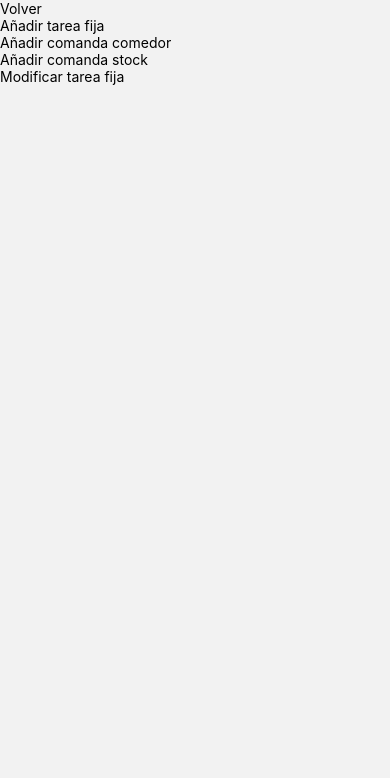
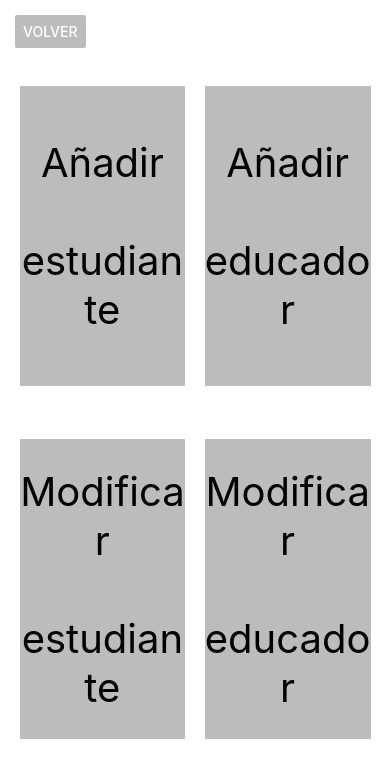
Before and after one commit to jmillangalvez/GuakasDGP, a React Native app in the folder agendaEscolar/: screen / in a window 390 px wide. Shown: the top 778 px of the page. Built offline with nearby package versions, Linux system fonts and the light colour scheme.

Commit message:
Finishing branch

```diff
--- a/agendaEscolar/App.js
+++ b/agendaEscolar/App.js
@@ -2,6 +2,8 @@ import React from "react";
 import { NavigationContainer } from '@react-navigation/native';
 import { createNativeStackNavigator } from '@react-navigation/native-stack';
 import studentSubmenu from './StudentSubmenu';
+import adminMenu from './admin_main';
+
 
 const Stack = createNativeStackNavigator();
 
@@ -13,6 +15,10 @@ const App = () => {
           name="Student submenu"
           component={studentSubmenu}
         />
+        <Stack.Screen
+          name="AdminMain"
+          component={adminMenu}
+        />
       </Stack.Navigator>
     </NavigationContainer>
   );
--- a/agendaEscolar/StudentSubmenu.js
+++ b/agendaEscolar/StudentSubmenu.js
@@ -1,7 +1,7 @@
 import { StatusBar } from 'expo-status-bar';
 import React, { Component } from "react";
 import { NavigationContainer } from '@react-navigation/native';
-import { Text, SafeAreaView, TouchableOpacity, View, Image } from 'react-native';
+import { Text, SafeAreaView, TouchableOpacity, View, Image, Button } from 'react-native';
 import * as ScreenOrientation from 'expo-screen-orientation';
 import styles from './Styles';
 
@@ -12,48 +12,51 @@ async function changeScreenOrientation() {
 export default function studentSubmenu({navigation}) {
     changeScreenOrientation();
     return (
-        <View style={styles.container}>
+        <View style={styles.mainView}>
             <View style={styles.goBackView}>
+                <Button
+                    title="Volver"
+                    accessibilityLabel="Volver"
+                    accessibilityRole="button"
+                    accessibilityHint="Vuelve al menú del administrador"
+                    color="#bcbcbc"
+                    onPress={() => navigation.navigate('AdminMain')}
+                />
+            </View>
+            <View style={styles.container}>
                 <TouchableOpacity
-                accessibilityLabel="Volver"
-                accessibilityRole="button"
-                accessibilityHint="Vuelve al menú del administrador"
-                onPress={() => navigation.navigate('submenu')}>
-                <Text style={styles.goBackText}>Volver</Text>
+                    accessibilityLabel="Añadir estudiante"
+                    accessibilityRole="button"
+                    accessibilityHint="Añade a un estudiante"
+                    style={styles.buttonTouch}
+                    onPress={() => navigation.navigate('')}>
+                    <Text style={styles.buttonText}>Añadir{"\n"} estudiante</Text>
+                </TouchableOpacity>
+                <TouchableOpacity
+                    accessibilityLabel="Añadir educador"
+                    accessibilityRole="button"
+                    accessibilityHint="Añade un educador"
+                    style={styles.buttonTouch}
+                    onPress={() => navigation.navigate('')}>
+                    <Text style={styles.buttonText}>Añadir{"\n"} educador</Text>
+                </TouchableOpacity>
+                <TouchableOpacity
+                    accessibilityLabel="Modificar estudiante"
+                    accessibilityRole="button"
+                    accessibilityHint="Modificar datos de un estudiante"
+                    style={styles.buttonTouch}
+                    onPress={() => navigation.navigate('')}>
+                    <Text style={styles.buttonText}>Modificar{"\n"} estudiante</Text>
+                </TouchableOpacity>
+                <TouchableOpacity
+                    accessibilityLabel="Modificar educador"
+                    accessibilityRole="button"
+                    accessibilityHint="Modificar datos de un educador"
+                    style={styles.buttonTouch}
+                    onPress={() => navigation.navigate('submenu')}>
+                    <Text style={styles.buttonText}>Modificar{"\n"} educador</Text>
                 </TouchableOpacity>
             </View>
-            <TouchableOpacity
-                accessibilityLabel="Añadir tarea fija"
-                accessibilityRole="button"
-                accessibilityHint="Añade un tipo de tarea fija"
-                style={styles.taskButtonTouch}
-                onPress={() => navigation.navigate('submenu')}>
-                <Text style={styles.taskButtonText}>Añadir tarea fija</Text>
-            </TouchableOpacity>
-            <TouchableOpacity
-                accessibilityLabel="Añadir comanda comedor"
-                accessibilityRole="button"
-                accessibilityHint="Añade una comanda comedor"
-                style={styles.taskButtonTouch}
-                onPress={() => navigation.navigate('submenu')}>
-                <Text style={styles.taskButtonText}>Añadir comanda comedor</Text>
-            </TouchableOpacity>
-            <TouchableOpacity
-                accessibilityLabel="Añadir comanda stock"
-                accessibilityRole="button"
-                accessibilityHint="Añade una tarea de stock"
-                style={styles.taskButtonTouch}
-                onPress={() => navigation.navigate('submenu')}>
-                <Text style={styles.taskButtonText}>Añadir comanda stock</Text>
-            </TouchableOpacity>
-            <TouchableOpacity
-                accessibilityLabel="Modificar tarea fija"
-                accessibilityRole="button"
-                accessibilityHint="Selecciona una tarea fija para modificarla"
-                style={styles.taskButtonTouch}
-                onPress={() => navigation.navigate('submenu')}>
-                <Text style={styles.taskButtonText}>Modificar tarea fija</Text>
-            </TouchableOpacity>
         </View>
     );
 }
--- a/agendaEscolar/Styles.js
+++ b/agendaEscolar/Styles.js
@@ -110,7 +110,36 @@ const styles = StyleSheet.create({
     fixToText: {
       flexDirection: 'row',
       justifyContent: 'space-between'
-    }
+    },
+    container: {
+      flex: 0.9,
+      flexDirection: 'row',
+      flexWrap: 'wrap',
+      alignItems: 'center',
+      justifyContent: 'space-evenly',
+      marginTop: 60
+    },
+    goBackText: {
+      fontSize: 18,
+      width: '100%',
+      height: '100%',
+    },
+    goBackView: {
+      position: 'absolute',
+      margin: 10,
+      left: 5,
+      top: 5,
+    },
+    buttonTouch: {
+      backgroundColor: "#bcbcbc",
+      justifyContent: 'center',
+      width: '42.5%',
+      height: '42.5%'
+    },
+    buttonText: {
+      fontSize: 40,
+      textAlign: 'center',
+      },
   });
 
   export default styles;
```
